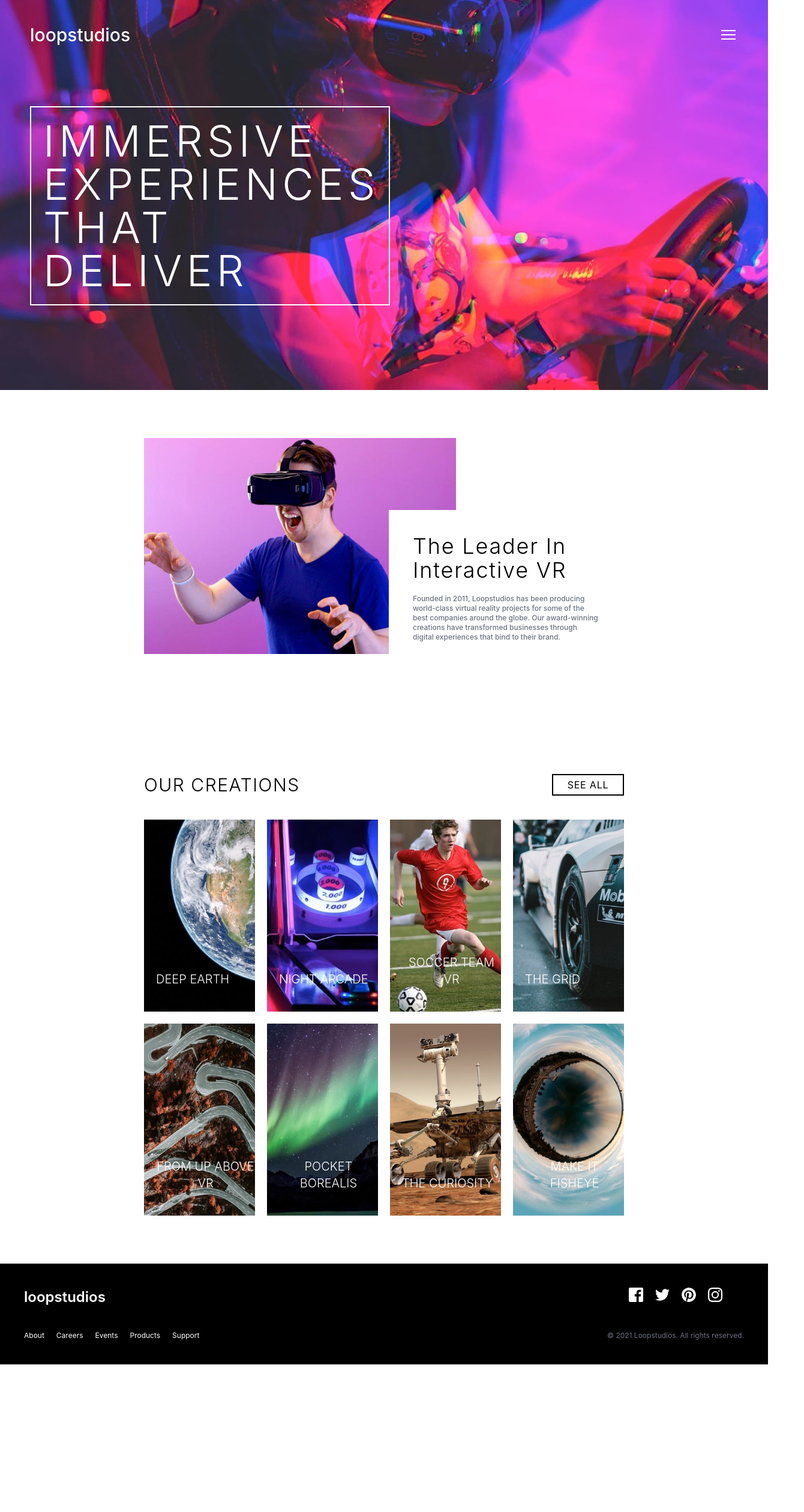
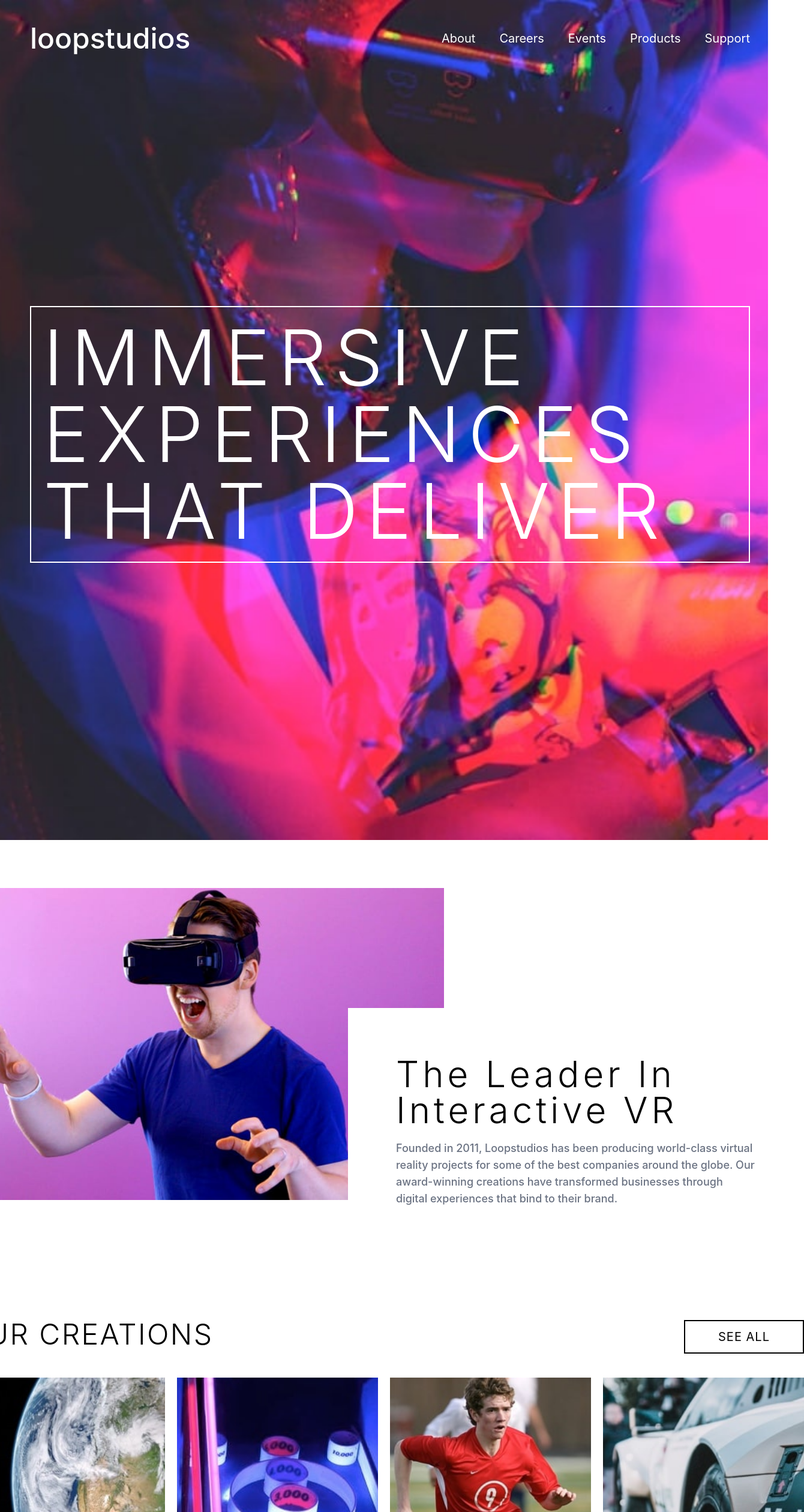
Before and after one commit to JoshuaM04/LoopStudios-Landing-Page, a React (Vite) app: page / in a window 1280 px wide. Shown: the top 2520 px of the page at 60% size, 1340 px wide, since content can reach past the window. Before the commit the page ends 2274 px from the top, so only its background shows below. Built offline with nearby package versions, Linux system fonts and the light colour scheme.

Commit message:
Changed the breakpoint adjustments occuring at '2xl' to occur at 'xl'.

```diff
--- a/src/components/Body.tsx
+++ b/src/components/Body.tsx
@@ -10,12 +10,12 @@ export default function Body() {
 
     return (
         <main className="grid grid-cols-1 gap-20 w-full md:gap-50">
-            <section className="flex flex-col gap-5 items-center md:items-start w-full md:relative md:max-w-200 md:place-self-center 2xl:min-w-350">
-                <img src={interactiveImg} alt="A man in a blue t-shirt wearing a VR-headset and is in a T-Rex like posture with his arms." className="md:h-90 md:w-130 2xl:h-130 2xl:w-200" />
+            <section className="flex flex-col gap-5 items-center md:items-start w-full md:relative md:max-w-200 md:place-self-center xl:min-w-350">
+                <img src={interactiveImg} alt="A man in a blue t-shirt wearing a VR-headset and is in a T-Rex like posture with his arms." className="md:h-90 md:w-130 xl:h-130 xl:w-200" />
 
-                <div className="flex flex-col md:text-left md:gap-5 md:w-98 md:absolute md:top-30 md:right-0 md:p-10 bg-white 2xl:top-50 2xl:w-190 2xl:p-20">
-                    <h2 className="text-3xl tracking-wider font-light capitalize md:text-4xl 2xl:text-6xl 2xl:tracking-widest">The leader in interactive VR</h2>
-                    <p className="text-gray-500 font-medium md:text-xs 2xl:text-lg">
+                <div className="flex flex-col md:text-left md:gap-5 md:w-98 md:absolute md:top-30 md:right-0 md:p-10 bg-white xl:top-50 xl:w-190 xl:p-20">
+                    <h2 className="text-3xl tracking-wider font-light capitalize md:text-4xl xl:text-6xl xl:tracking-widest">The leader in interactive VR</h2>
+                    <p className="text-gray-500 font-medium md:text-xs xl:text-lg">
                         Founded in 2011, Loopstudios has been producing world-class virtual reality
                         projects for some of the best companies around the globe. Our award-winning
                         creations have transformed businesses through digital experiences that bind
@@ -24,10 +24,10 @@ export default function Body() {
                 </div>
             </section>
 
-            <section className="grid grid-cols-1 gap-10 md:min-w-200 md:place-self-center 2xl:min-w-350">
+            <section className="grid grid-cols-1 gap-10 md:min-w-200 md:place-self-center xl:min-w-350">
                 <div className="flex justify-center md:justify-between">
-                    <h2 className="text-3xl tracking-wider font-light uppercase md:place-self-start 2xl:text-5xl">Our creations</h2>
-                    <button className="uppercase tracking-wider border-2 w-30 2xl:w-50 2xl:text-xl 2xl:p-3 p-1 transition delay-150 duration-300 ease-in-out hover:scale-115 active:scale-115 select-none hover:cursor-pointer place-self-center max-md:hidden max-md:aria-hidden">See all</button>
+                    <h2 className="text-3xl tracking-wider font-light uppercase md:place-self-start xl:text-5xl">Our creations</h2>
+                    <button className="uppercase tracking-wider border-2 w-30 xl:w-50 xl:text-xl xl:p-3 p-1 transition delay-150 duration-300 ease-in-out hover:scale-115 active:scale-115 select-none hover:cursor-pointer place-self-center max-md:hidden max-md:aria-hidden">See all</button>
                 </div>
 
                 <div className="grid grid-rows-8 gap-5 w-full md:grid-rows-2 md:grid-cols-4">
@@ -41,8 +41,8 @@ export default function Body() {
                                 <h3 className="absolute bottom-5 select-none">{item}</h3>
                             </section>
                             <section key={index}
-                                     className={`[ text-white text-xl text-bottom font-light ] [ transition delay-150 duration-300 ease-in-out hover:scale-102 hover:grayscale active:grayscale active:scale-105 hover:cursor-pointer ] [ ${bgImageDesktop[count]} bg-center bg-cover bg-no-repeat ] [ p-5 ] [ min-h-80 2xl:min-h-150 ] [ relative ] max-md:hidden max-md:aria-hidden`}>
-                                <h3 className="absolute bottom-10 2xl:text-3xl select-none">{item}</h3>
+                                     className={`[ text-white text-xl text-bottom font-light ] [ transition delay-150 duration-300 ease-in-out hover:scale-102 hover:grayscale active:grayscale active:scale-105 hover:cursor-pointer ] [ ${bgImageDesktop[count]} bg-center bg-cover bg-no-repeat ] [ p-5 ] [ min-h-80 xl:min-h-150 ] [ relative ] max-md:hidden max-md:aria-hidden`}>
+                                <h3 className="absolute bottom-10 xl:text-3xl select-none">{item}</h3>
                             </section>
                         </div>
                     )
--- a/src/components/Footer.tsx
+++ b/src/components/Footer.tsx
@@ -4,7 +4,7 @@ export default function Footer() {
             <div className="flex flex-col gap-10">
                 <h3 className="text-2xl font-semibold md:text-left">loopstudios</h3>
                 <nav>
-                    <ul className="flex flex-col gap-5 md:flex-row 2xl:text-lg">
+                    <ul className="flex flex-col gap-5 md:flex-row xl:text-lg">
                         <li className="max-md:hover:text-purple-500 max-md:hover:scale-150 transition delay-50 duration-150 ease-in-out active:text-purple-500 active:scale-150 md:hover:border-b"><a href="#">About</a></li>
                         <li className="max-md:hover:text-purple-500 max-md:hover:scale-150 transition delay-50 duration-150 ease-in-out active:text-purple-500 active:scale-150 md:hover:border-b"><a href="#">Careers</a></li>
                         <li className="max-md:hover:text-purple-500 max-md:hover:scale-150 transition delay-50 duration-150 ease-in-out active:text-purple-500 active:scale-150 md:hover:border-b"><a href="#">Event</a>s</li>
@@ -46,7 +46,7 @@ export default function Footer() {
                     </button>
                 </section>
 
-                <p className="text-gray-500 md:place-self-end 2xl:text-lg">© 2021 Loopstudios. All rights reserved.</p>
+                <p className="text-gray-500 md:place-self-end xl:text-lg">© 2021 Loopstudios. All rights reserved.</p>
             </div>
         </footer>
     )
--- a/src/components/Header.tsx
+++ b/src/components/Header.tsx
@@ -33,15 +33,15 @@ export function MobileHeader() {
     }, [])
 
     return (
-        <header className="[ grid ] [ p-5 md:p-[40px_50px_40px_50px] ] [ min-h-162.5 w-screen 2xl:min-h-350 ] [ bg-[url(assets/images/mobile/image-hero.jpg)] bg-center bg-cover bg-no-repeat md:bg-[url(assets/images/desktop/image-hero.jpg)] ] select-none">
+        <header className="[ grid ] [ p-5 md:p-[40px_50px_40px_50px] ] [ min-h-162.5 w-screen xl:min-h-350 ] [ bg-[url(assets/images/mobile/image-hero.jpg)] bg-center bg-cover bg-no-repeat md:bg-[url(assets/images/desktop/image-hero.jpg)] ] select-none">
             <section hidden={isHeaderHidden} aria-hidden={isHeaderHidden} className="[ flex flex-row items-center justify-between ] [ h-min ]">
-                <p className="[ text-3xl 2xl:text-5xl text-white text-left ] [ font-medium ]">loopstudios</p>
+                <p className="[ text-3xl xl:text-5xl text-white text-left ] [ font-medium ]">loopstudios</p>
                 <button onClick={() => handleMenu(setIsHeaderHidden, setIsMenuHidden, isHeaderHidden, isMenuHidden)}
-                    className="[ rounded-sm p-1 ] [ hover:cursor-pointer transition delay-50 duration-150 ease-in-out hover:scale-120 active:scale-120 ] 2xl:hidden" aria-label="drop-down menu" aria-controls="HeaderMenu">
+                    className="[ rounded-sm p-1 ] [ hover:cursor-pointer transition delay-50 duration-150 ease-in-out hover:scale-120 active:scale-120 ] xl:hidden" aria-label="drop-down menu" aria-controls="HeaderMenu">
                     <img src={hamburgerIcon} className="pointer-events-none" aria-hidden="true" />
                 </button>
 
-                <section className="text-white max-2xl:hidden 2xl:inline-flex gap-10 2xl:text-xl">
+                <section className="text-white max-xl:hidden xl:inline-flex gap-10 xl:text-xl">
                     <a href="#" className="transition delay-50 duration-150 ease-in-out hover:scale-120 hover:border-b active:scale-120 active:border-b">About</a>
                     <a href="#" className="transition delay-50 duration-150 ease-in-out hover:scale-120 hover:border-b active:scale-120 active:border-b">Careers</a>
                     <a href="#" className="transition delay-50 duration-150 ease-in-out hover:scale-120 hover:border-b active:scale-120 active:border-b">Events</a>
@@ -50,7 +50,7 @@ export function MobileHeader() {
                 </section>
             </section>
 
-            <h1 className="[ self-start ] [ uppercase text-5xl md:text-7xl 2xl:text-9xl text-left text-white tracking-widest font-light ] [ p-5 ] [ border-2 border-white ] [ min-h-21.25 md:w-150 2xl:w-300 2xl:min-h-45 ] animate-fade-in-textBox" hidden={isHeaderHidden} aria-hidden={isHeaderHidden}>
+            <h1 className="[ self-start ] [ uppercase text-5xl md:text-7xl xl:text-9xl text-left text-white tracking-widest font-light ] [ p-5 ] [ border-2 border-white ] [ min-h-21.25 md:w-150 xl:w-300 xl:min-h-45 ] animate-fade-in-textBox" hidden={isHeaderHidden} aria-hidden={isHeaderHidden}>
                 {heading}
             </h1>
 
```
